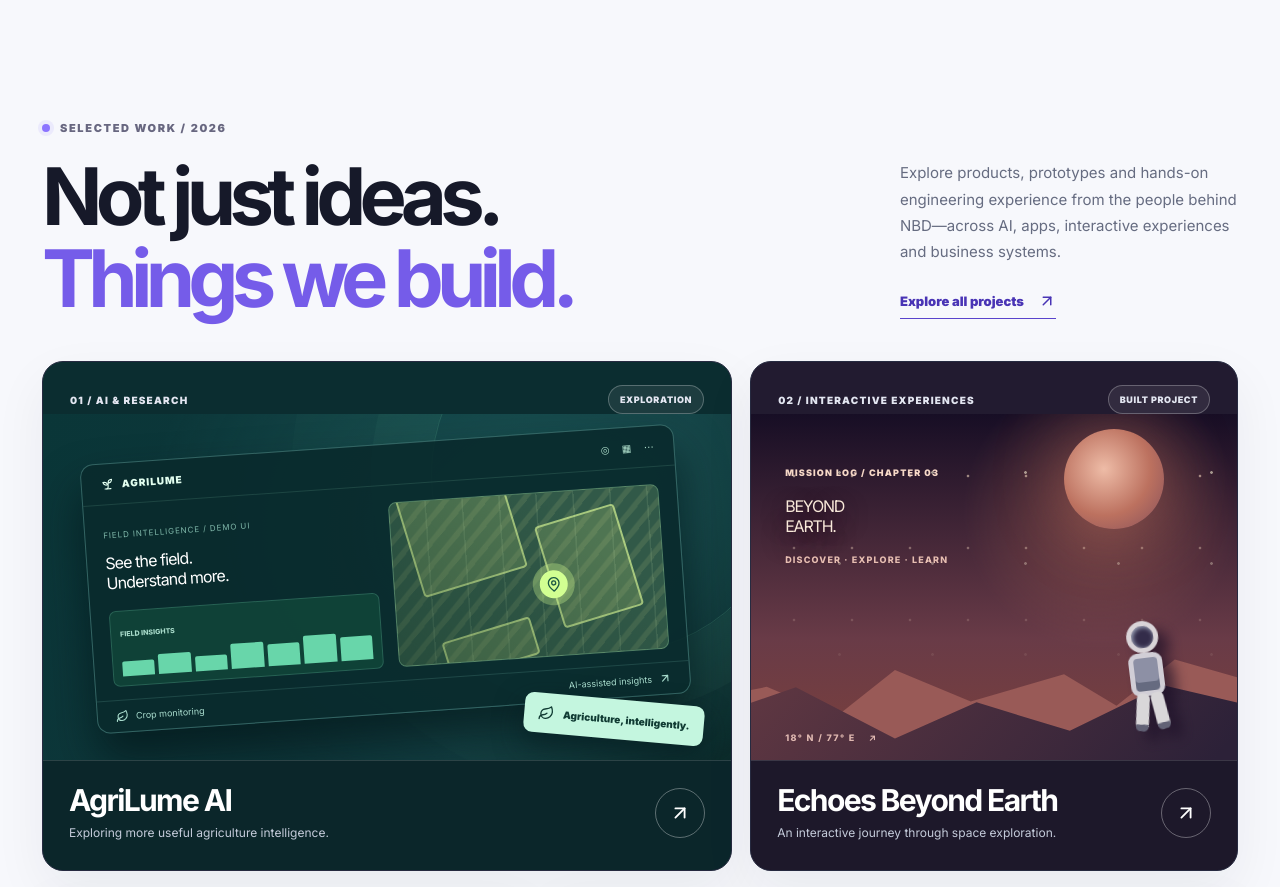
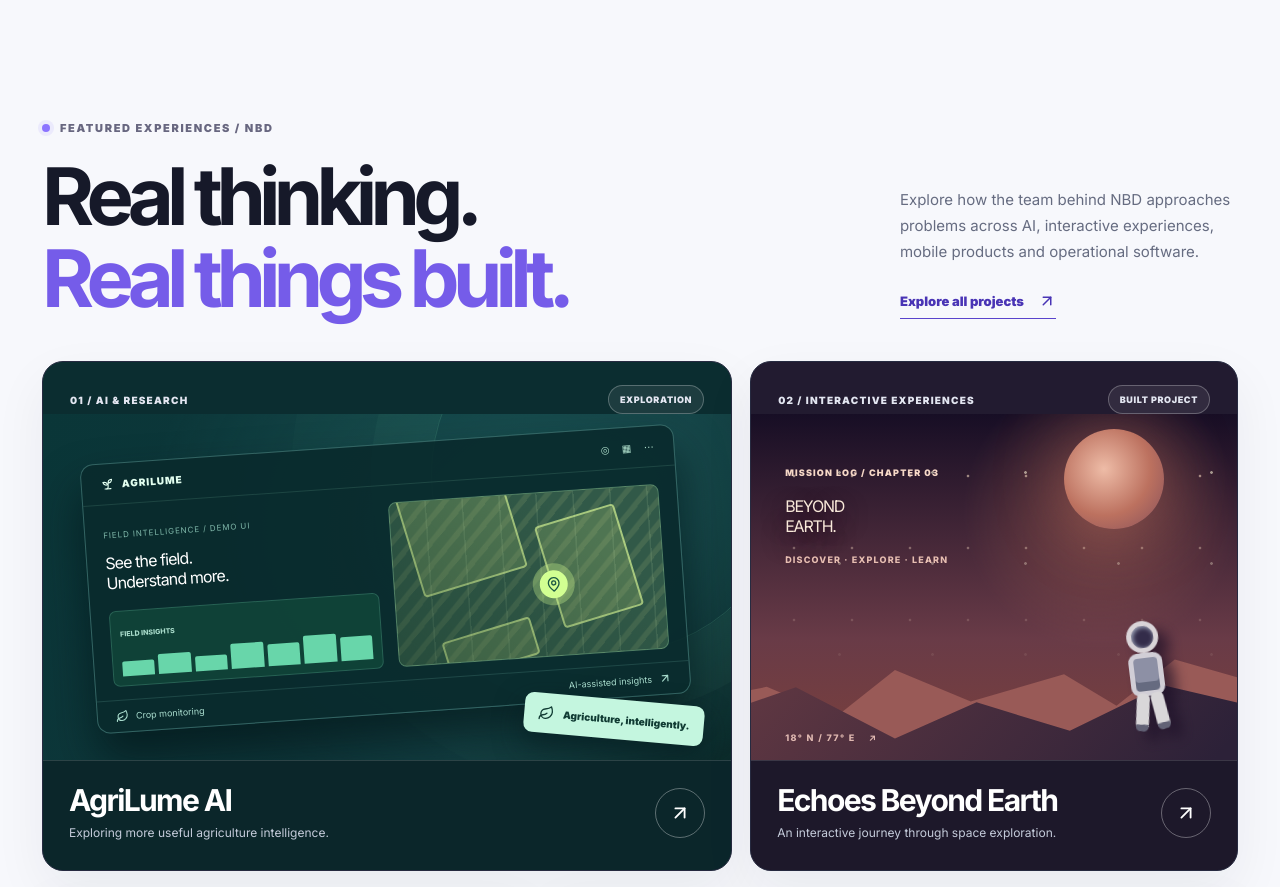
Before and after one commit to niloy-datta/tech-startup, a Next.js app: page / in a window 1280 px wide. Shown: the part 980-1867 px from the top of the page. Built offline with nearby package versions, Linux system fonts and the light colour scheme.

Commit message:
feat(work): spotlight case studies and link directly to portfolio entries

```diff
--- a/components/featured-stories.tsx
+++ b/components/featured-stories.tsx
@@ -7,11 +7,11 @@ export function FeaturedStories() {
       <div className="container">
         <div className="nbd-stories-heading">
           <div>
-            <span className="nbd-section-label"><span /> SELECTED WORK / 2026</span>
-            <h2 id="nbd-stories-title">Not just ideas.<br /><em>Things we build.</em></h2>
+            <span className="nbd-section-label"><span /> FEATURED EXPERIENCES / NBD</span>
+            <h2 id="nbd-stories-title">Real thinking.<br /><em>Real things built.</em></h2>
           </div>
           <div className="nbd-stories-intro">
-            <p>Explore products, prototypes and hands-on engineering experience from the people behind NBD—across AI, apps, interactive experiences and business systems.</p>
+            <p>Explore how the team behind NBD approaches problems across AI, interactive experiences, mobile products and operational software.</p>
             <Link href="/work" className="nbd-inline-link">Explore all projects <ArrowUpRight size={18} /></Link>
           </div>
         </div>
@@ -31,7 +31,7 @@ export function FeaturedStories() {
               </div>
               <span className="nbd-agri-floating"><Leaf size={16} /> Agriculture, intelligently.</span>
             </div>
-            <div className="nbd-story-body"><div><h3>AgriLume AI</h3><p>Exploring more useful agriculture intelligence.</p></div><Link href="/work" aria-label="Explore NBD projects including AgriLume AI" className="nbd-story-arrow"><ArrowUpRight size={22} /></Link></div>
+            <div className="nbd-story-body"><div><h3>AgriLume AI</h3><p>Exploring more useful agriculture intelligence.</p></div><Link href="/work/#project-agrilume" aria-label="Explore AgriLume AI in our work" className="nbd-story-arrow"><ArrowUpRight size={22} /></Link></div>
           </article>
 
           <article className="nbd-story nbd-story-space">
@@ -60,7 +60,7 @@ export function FeaturedStories() {
               </div>
               <div className="nbd-finance-float"><Check size={16} /> All in one place</div>
             </div>
-            <div className="nbd-story-body"><div><h3>Expense Tracker</h3><p>Personal finance, made simpler and clearer.</p></div><Link href="/work" aria-label="Explore NBD projects including Expense Tracker" className="nbd-story-arrow"><ArrowUpRight size={22} /></Link></div>
+            <div className="nbd-story-body"><div><h3>Expense Tracker</h3><p>Personal finance, made simpler and clearer.</p></div><Link href="/work/#project-expense" aria-label="Explore Expense Tracker in our work" className="nbd-story-arrow"><ArrowUpRight size={22} /></Link></div>
           </article>
 
           <article className="nbd-story nbd-story-logistics">
@@ -76,7 +76,7 @@ export function FeaturedStories() {
                 <div className="nbd-logistics-footer">WORKFLOWS &nbsp; / &nbsp; VISIBILITY &nbsp; / &nbsp; COLLABORATION <span>✳</span></div>
               </div>
             </div>
-            <div className="nbd-story-body"><div><h3>Logistics & Supply Chain</h3><p>Systems thinking for complex business operations.</p></div><Link href="/work" aria-label="Explore NBD business engineering work" className="nbd-story-arrow"><ArrowUpRight size={22} /></Link></div>
+            <div className="nbd-story-body"><div><h3>Logistics & Supply Chain</h3><p>Systems thinking for complex business operations.</p></div><Link href="/work/#project-logistics" aria-label="Explore logistics and supply chain work" className="nbd-story-arrow"><ArrowUpRight size={22} /></Link></div>
           </article>
         </div>
 
```
